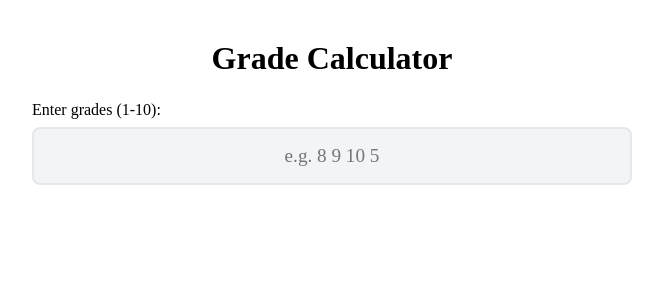
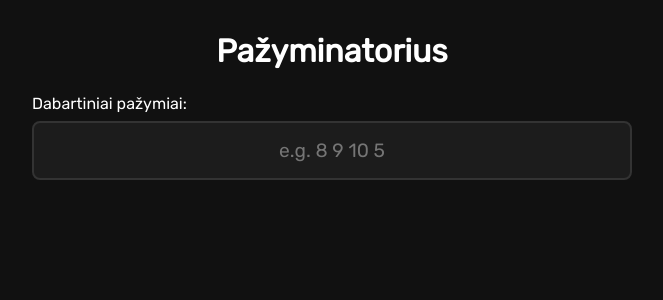
Before and after one commit to HungryMuttis/garde-math, a SvelteKit app: page / in a window 1280 px wide. Shown: the top 300 px of the page, without its empty margins (308-971 px from the left). Built offline with nearby package versions, Linux system fonts and the light colour scheme.

Commit message:
finishing touched and fixed styles

```diff
--- /dev/null
+++ b/src/lib/components/Display.svelte
@@ -0,0 +1,14 @@
+<script>
+    export let grade = 0;
+    export let avg = 0;
+
+</script>
+
+<div class="stat-row">
+    <span>Pažymys:</span>
+    <strong class="highlight">{grade}</strong>
+</div>
+<div class="stat-row">
+    <span>Vidurkis:</span>
+    <strong>{avg}</strong>
+</div>
--- a/src/routes/+page.svelte
+++ b/src/routes/+page.svelte
@@ -1,16 +1,17 @@
 <script>
     import { GradeCalculator } from './logic.svelte.js';
     import './styles.css';
+    import Display from '$lib/components/Display.svelte';
 
     const calc = new GradeCalculator();
 </script>
 
 <div class="container">
     <main>
-        <h1>Grade Calculator</h1>
+        <h1>Pažyminatorius</h1>
 
         <div class="input-section">
-            <label for="grades">Enter grades (1-10):</label>
+            <label for="grades">Dabartiniai pažymiai:</label>
             <input
                 id="grades"
                 type="text"
@@ -22,59 +23,30 @@
 
         {#if calc.grades.length > 0}
             <div class="stats-card current">
-                <h2>Current Status</h2>
-                <div class="stat-row">
-                    <span>Average:</span>
-                    <strong>{calc.currentAvg.toFixed(2)}</strong>
-                </div>
-                <div class="stat-row">
-                    <span>Grade:</span>
-                    <strong class="highlight">{calc.currentRounded}</strong>
-                </div>
+                <Display grade="{calc.currentRounded}" avg="{calc.currentAvg.toFixed(2)}" />
             </div>
 
             <div class="results-grid">
                 <div class="stats-card maintain">
-                    <h3>Minimum to Keep Grade</h3>
+                    <h3>Nenusileisti</h3>
                     {#if calc.lowValue}
-                        <div class="stat-row">
-                            <span>Need to get:</span>
-                            <strong class="highlight">{calc.lowValue.grade}</strong>
-                        </div>
-                        <div class="stat-row">
-                            <span>New Average:</span>
-                            <strong>{calc.lowValue.newAvg.toFixed(2)}</strong>
-                        </div>
-                        <p class="subtext">
-                            Resulting Grade: {calc.lowValue.newRounded}
-                        </p>
+                        <Display grade="{calc.lowValue.grade}" avg="{calc.lowValue.newAvg.toFixed(2)}" />
                     {:else}
-                        <p>Even a 10 will cause a drop.</p>
+                        <p>Netgi 10 numes. (Kaip taip sugebėti?)</p>
                     {/if}
                 </div>
 
                 <div class="stats-card jump">
-                    <h3>Minimum to Jump Up</h3>
+                    <h3>Pakilti</h3>
                     {#if calc.highValue}
-                        <div class="stat-row">
-                            <span>Need to get:</span>
-                            <strong class="highlight">{calc.highValue.grade}</strong>
-                        </div>
-                        <div class="stat-row">
-                            <span>New Average:</span>
-                            <strong>{calc.highValue.newAvg.toFixed(2)}</strong>
-                        </div>
-                        <p class="subtext">
-                            Resulting Grade: {calc.highValue.newRounded}
-                        </p>
+                        <Display grade="{calc.highValue.grade}" avg="{calc.highValue.newAvg.toFixed(2)}" />
                     {:else}
-                        <p>A jump is not possible with one grade.</p>
+                        <p>Niekaip :/</p>
                     {/if}
                 </div>
             </div>
 
             <div class="details">
-                <h3>All Possibilities</h3>
                 <div class="tags">
                     {#each calc.scenarios as s}
                         <div class="tag {s.type}">
--- a/src/routes/styles.css
+++ b/src/routes/styles.css
@@ -1,25 +1,15 @@
-:global(body) {
+@import url('https://fonts.googleapis.com/css2?family=Rubik&display=swap');
+
+body {
     margin: 0;
-    font-family: 'Courier New', Courier, monospace;
+    font-family: 'Rubik';
     background-color: var(--bg-body);
     color: var(--text-main);
     transition: background-color 0.3s, color 0.3s;
 }
 
 :root {
-    --bg-body: #ffffff;
-    --bg-card: #f3f4f6;
-    --text-main: #1f2937;
-    --primary: #2563eb;
-    --success: #059669;
-    --warning: #d97706;
-    --danger: #dc2626;
-    --border: #e5e7eb;
-}
-
-@media (prefers-color-scheme: dark) {
-    :root {
-        --bg-body: #000000;
+    --bg-body: #111111;
     --bg-card: #1c1c1c;
     --text-main: #ffffff;
     --primary: #60a5fa;
@@ -27,7 +17,6 @@
     --warning: #fbbf24;
     --danger: #f87171;
     --border: #333333;
-    }
 }
 
 .container {
```
Lines whose indentation alone changed are shown as unchanged.
